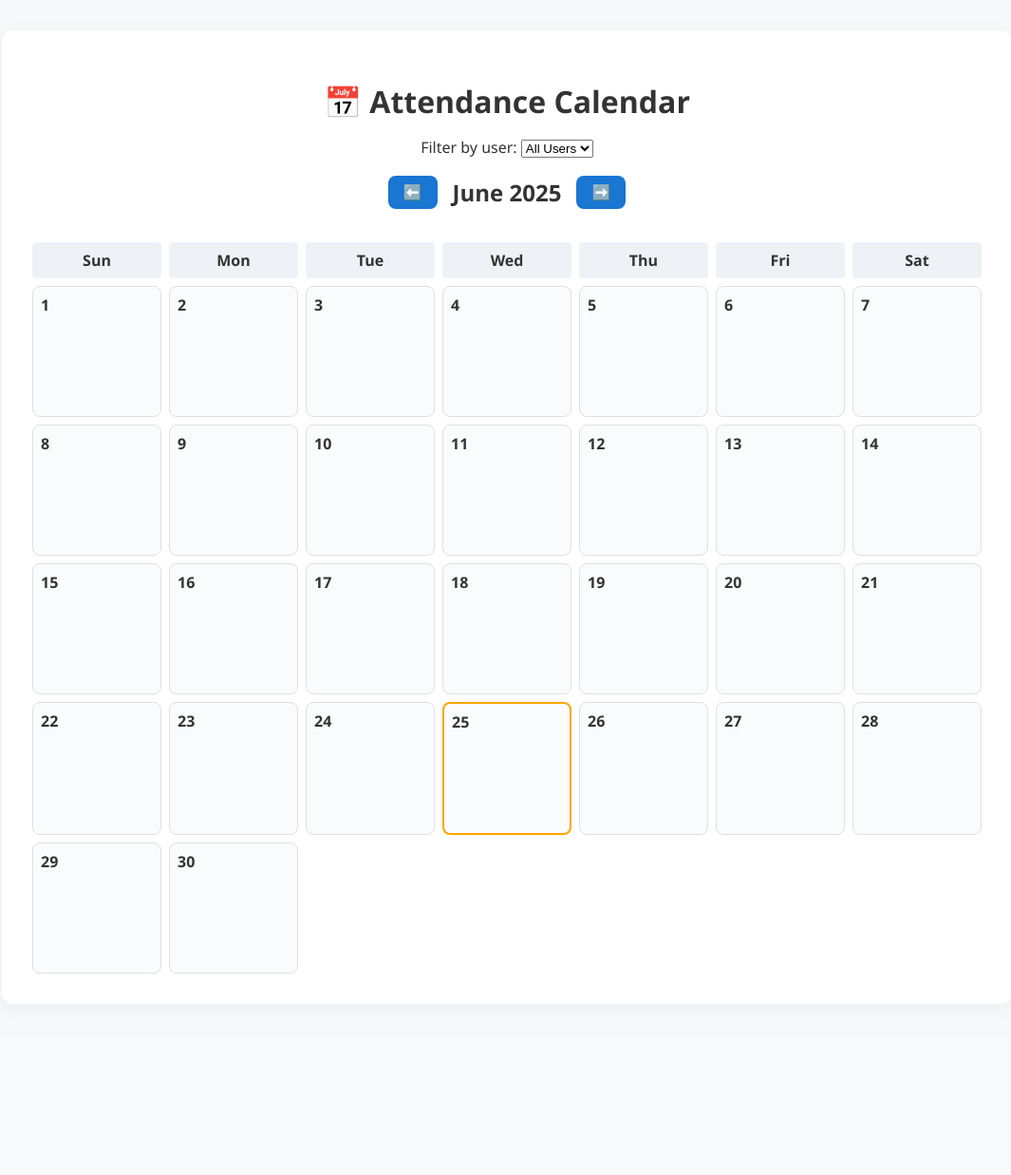
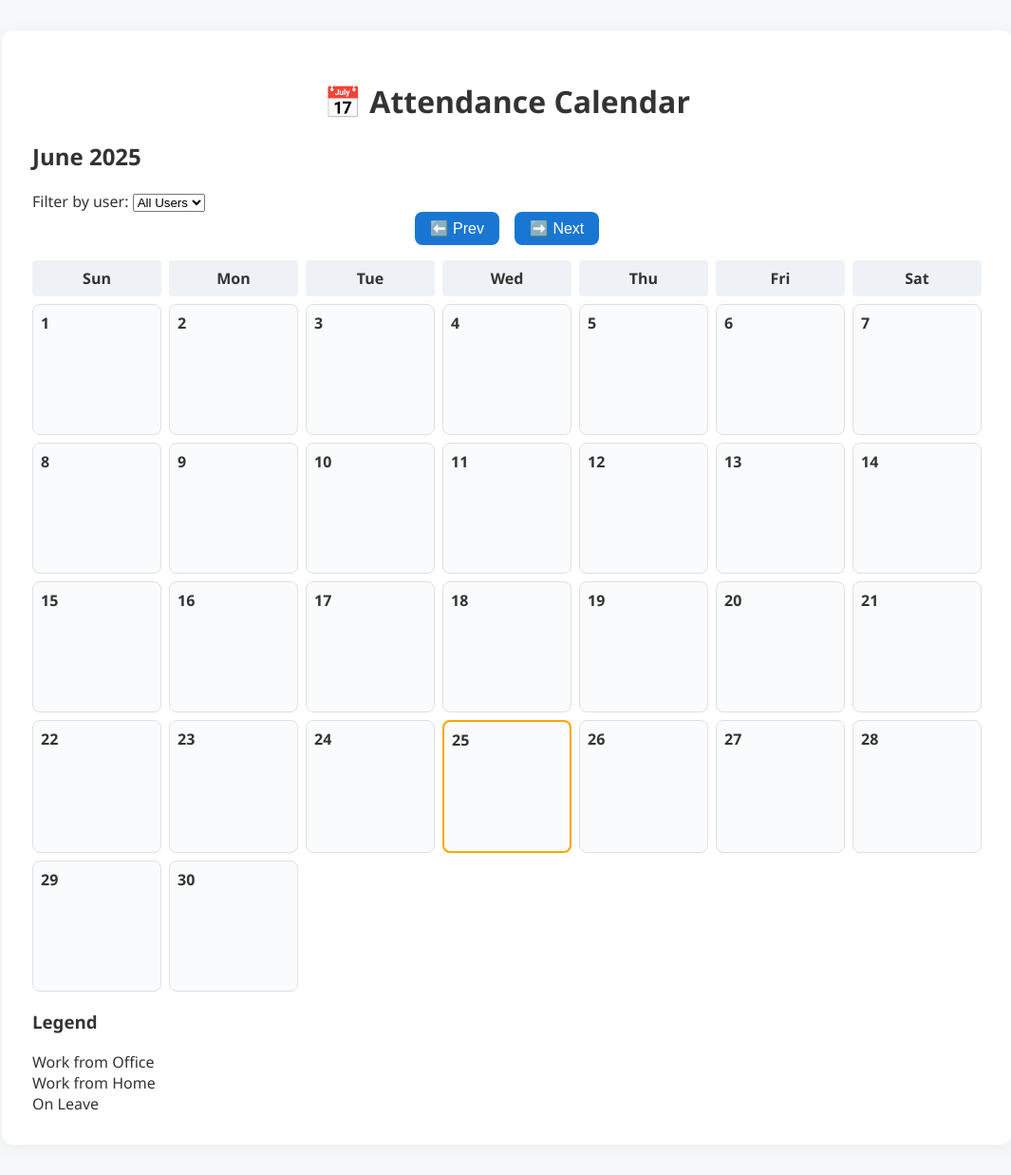
Before and after one commit to GPRaikar/Attendance-Tracker-Backend, a Flask app: page /calendar in a window 1280 px wide. Shown: the whole page at 95% size, without its empty margins (106-1171 px from the left). Before the commit the page ends 1025 px from the top, so only its background shows below. Run offline with Flask 3, Linux system fonts and the light colour scheme; data that the repository does not hold is empty.

Commit message:
Update calendar.html

```diff
--- a/templates/calendar.html
+++ b/templates/calendar.html
@@ -1,4 +1,3 @@
-<!-- templates/calendar.html -->
 <!DOCTYPE html>
 <html lang="en">
 <head>
@@ -10,20 +9,25 @@
 <body>
   <div class="calendar-container">
     <h1>📅 Attendance Calendar</h1>
+    <h2 id="monthLabel"></h2>
 
-    <div class="calendar-toolbar">
-      <label for="userFilter">Filter by user:</label>
-      <select id="userFilter"></select>
+    <label for="userFilter">Filter by user:</label>
+    <select id="userFilter">
+      <option value="">All Users</option>
+    </select>
 
-      <div class="calendar-controls">
-        <button id="prevMonth">⬅️</button>
-        <h2 id="monthLabel"></h2>
-        <button id="nextMonth">➡️</button>
-      </div>
+    <div class="calendar-controls">
+      <button id="prevMonth">⬅️ Prev</button>
+      <button id="nextMonth">➡️ Next</button>
     </div>
 
-    <div id="calendar">
-      <!-- JavaScript will dynamically append headers and day cells here -->
+    <div id="calendar"></div>
+
+    <div class="legend">
+      <h3>Legend</h3>
+      <div><span class="status wfo"></span> Work from Office</div>
+      <div><span class="status wfh"></span> Work from Home</div>
+      <div><span class="status leave"></span> On Leave</div>
     </div>
   </div>
 
```
